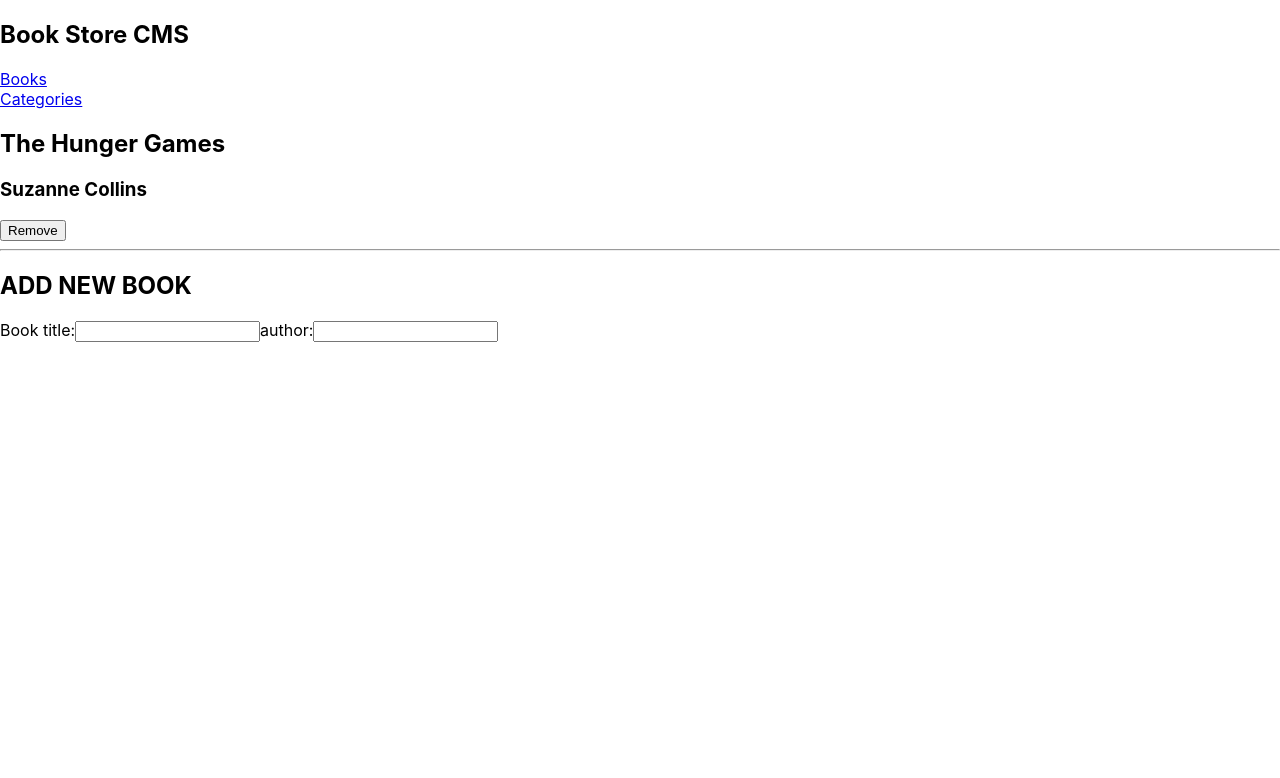
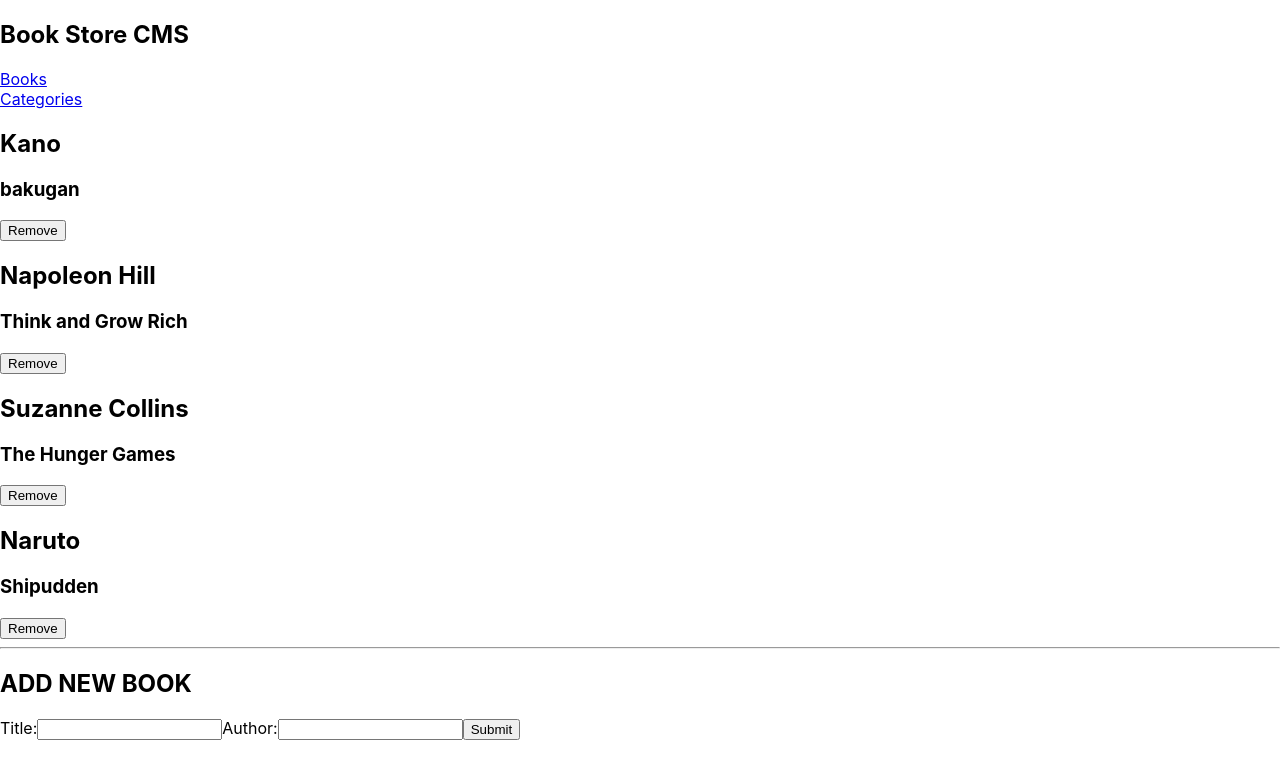
Before and after one commit to KanoCode/Book-store-app, a React (Create React App) app: page / in a window 1280 px wide. Shown: the top 778 px of the page. Built offline with nearby package versions, Linux system fonts and the light colour scheme.

Commit message:
Implement add book functionality

```diff
--- a/package.json
+++ b/package.json
@@ -14,6 +14,7 @@
     "react-scripts": "5.0.1",
     "redux": "^4.2.0",
     "redux-logger": "^3.0.6",
+    "uuid": "^8.3.2",
     "web-vitals": "^2.1.4"
   },
   "scripts": {
--- a/src/components/AddBook.js
+++ b/src/components/AddBook.js
@@ -1,17 +1,54 @@
-import React from 'react';
+import React, { useState } from 'react';
+import { v4 as uuidv4 } from 'uuid';
 
-const AddBook = () => (
-  <form>
+import { useDispatch } from 'react-redux';
+import { addBook } from '../redux/books/books';
+
+const AddBook = () => {
+  const [Title, setTitle] = useState('');
+  const [Author, setAuthor] = useState('');
+  const dispatch = useDispatch();
+
+  const onChangeTitle = (e) => {
+    setTitle(e.target.value);
+  };
+  const onChangeAuthor = (e) => {
+    setAuthor(e.target.value);
+  };
+
+  const onSubmit = (event) => {
+    event.preventDefault();
+    console.log(Title, Author);
+    dispatch(addBook(uuidv4(), Title, Author));
+    setTitle('');
+    setAuthor('');
+  };
+
+  return (
+    <form onSubmit={onSubmit}>
       <h2>ADD NEW BOOK</h2>
       <label htmlFor="title">
-      Book title:
-      <input id="title" type="text" className="title" />
+        Title:
+        <input
+          id="title"
+          onChange={onChangeTitle}
+          value={Title}
+          type="text"
+          className="title"
+        />
       </label>
       <label htmlFor="author">
-      author:
-      <input id="author" type="text" className="author" />
+        Author:
+        <input
+          id="author"
+          onChange={onChangeAuthor}
+          value={Author}
+          type="text"
+          className="author"
+        />
       </label>
+      <button type="submit">Submit</button>
     </form>
   );
-
+};
 export default AddBook;
--- a/src/components/BooksList.js
+++ b/src/components/BooksList.js
@@ -1,10 +1,9 @@
+import { useSelector } from 'react-redux';
 import React from 'react';
 import Book from './Book';
 
-const BookList = () => (
-  <>
-    <Book title="The Hunger Games" author="Suzanne Collins" />
-  </>
-);
-
+const BookList = () => {
+  const books = useSelector((state) => state.booksReducer);
+  return (books.map((a) => (<Book key={1} author={a.title} title={a.author} />)));
+};
 export default BookList;
--- a/src/redux/books/books.js
+++ b/src/redux/books/books.js
@@ -5,7 +5,15 @@ const ADD_BOOK = 'bookstore/ADD_BOOK';
 const REMOVE_BOOK = 'bookstore/REMOVE_BOOK';
 
 // Reducer
-export default function reducer(state = [{ id: 1, author: 'Kano', title: 'bakugan' }], action) {
+export default function reducer(
+  state = [
+    { id: 1, author: 'Kano', title: 'bakugan' },
+    { id: 1, author: 'Napoleon Hill', title: 'Think and Grow Rich' },
+    { id: 1, author: 'Suzanne Collins', title: 'The Hunger Games' },
+    { id: 3, author: 'Naruto', title: 'Shipudden' },
+  ],
+  action,
+) {
   switch (action.type) {
     case ADD_BOOK:
       return [...state, action.book];
@@ -21,7 +29,9 @@ export function addBook(id, title, author) {
   return {
     type: ADD_BOOK,
     book: {
-      id, title, author,
+      id,
+      title,
+      author,
     },
   };
 }
```
Also changed, not shown: 1 other file (tests, documents, lock files or other folders). Lines whose indentation alone changed are shown as unchanged.
